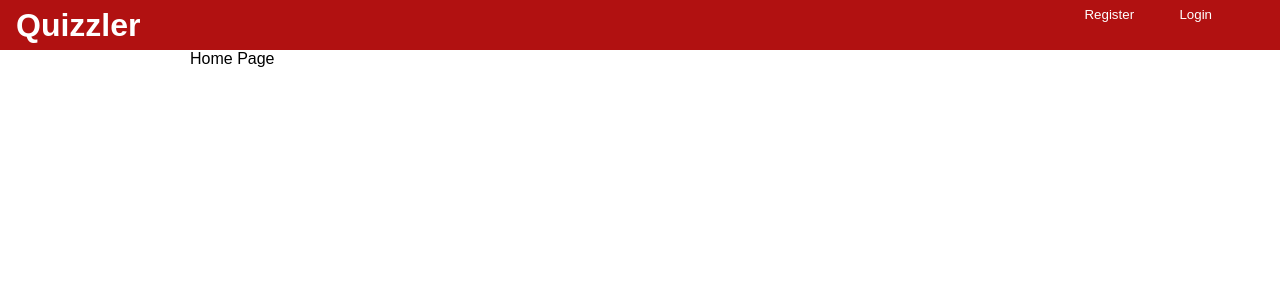
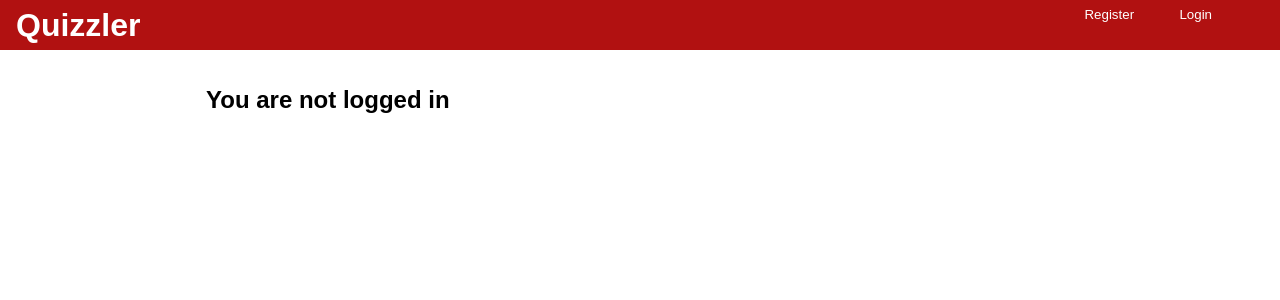
Before and after one commit to mwturner611/quizzler, a React (Create React App) app in the folder client/: page / in a window 1280 px wide. Shown: the top 300 px of the page. Built offline with nearby package versions, Linux system fonts and the light colour scheme; no server answers.

Commit message:
render username to homepage

```diff
--- a/client/src/components/pages/Home.js
+++ b/client/src/components/pages/Home.js
@@ -1,7 +1,18 @@
-import React from 'react';
+import React, { useContext } from 'react';
+import UserContext from '../../contexts/UserContext';
 
-const Home = () => {
-	return <div>Home Page</div>;
-};
+export default function Home() {
+	const { userData } = useContext(UserContext);
 
-export default Home;
+	return (
+		<div className='page'>
+			{userData.user ? (
+				<h1>Welcome {userData.user.displayName}</h1>
+			) : (
+				<div>
+					<h2>You are not logged in</h2>
+				</div>
+			)}
+		</div>
+	);
+}
```
